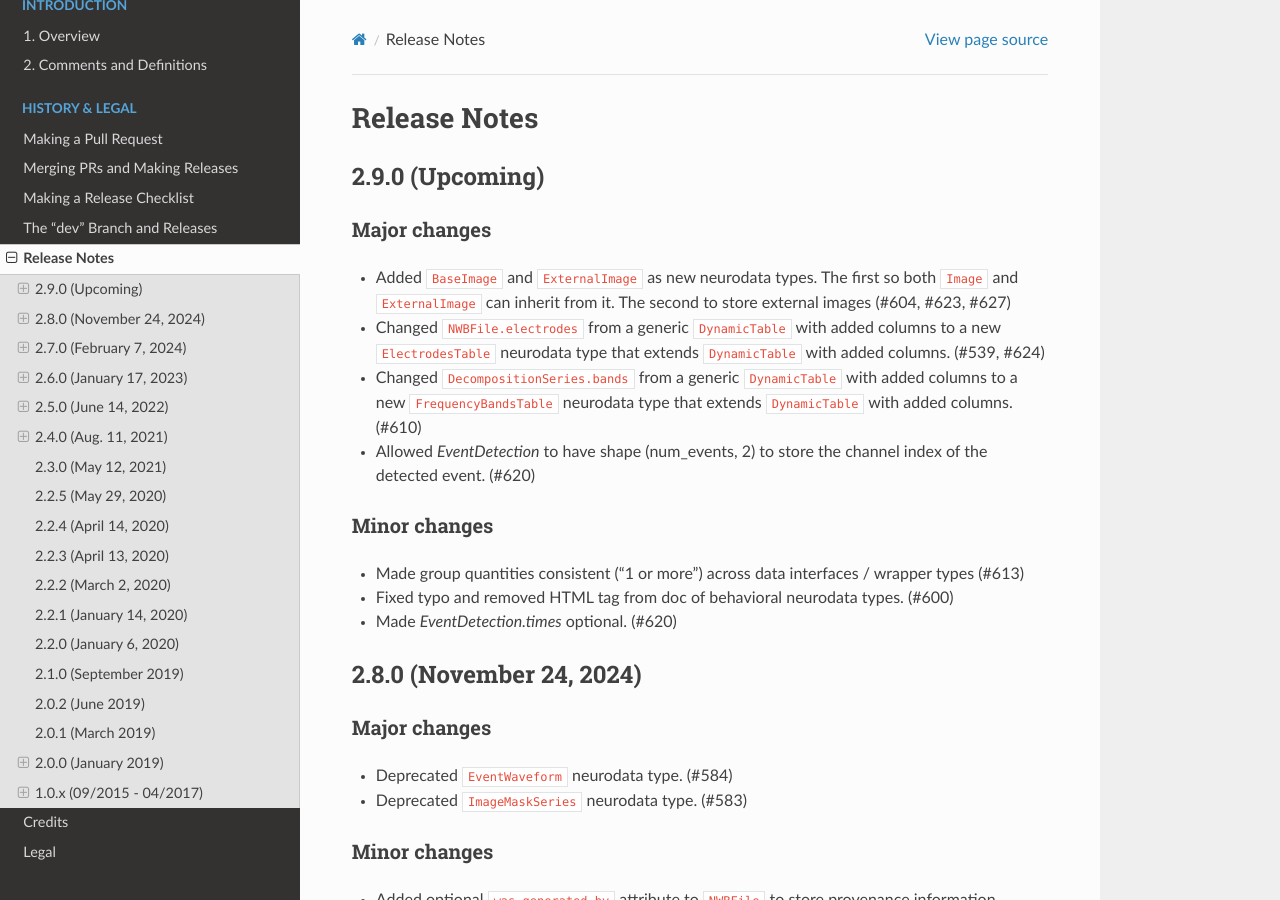
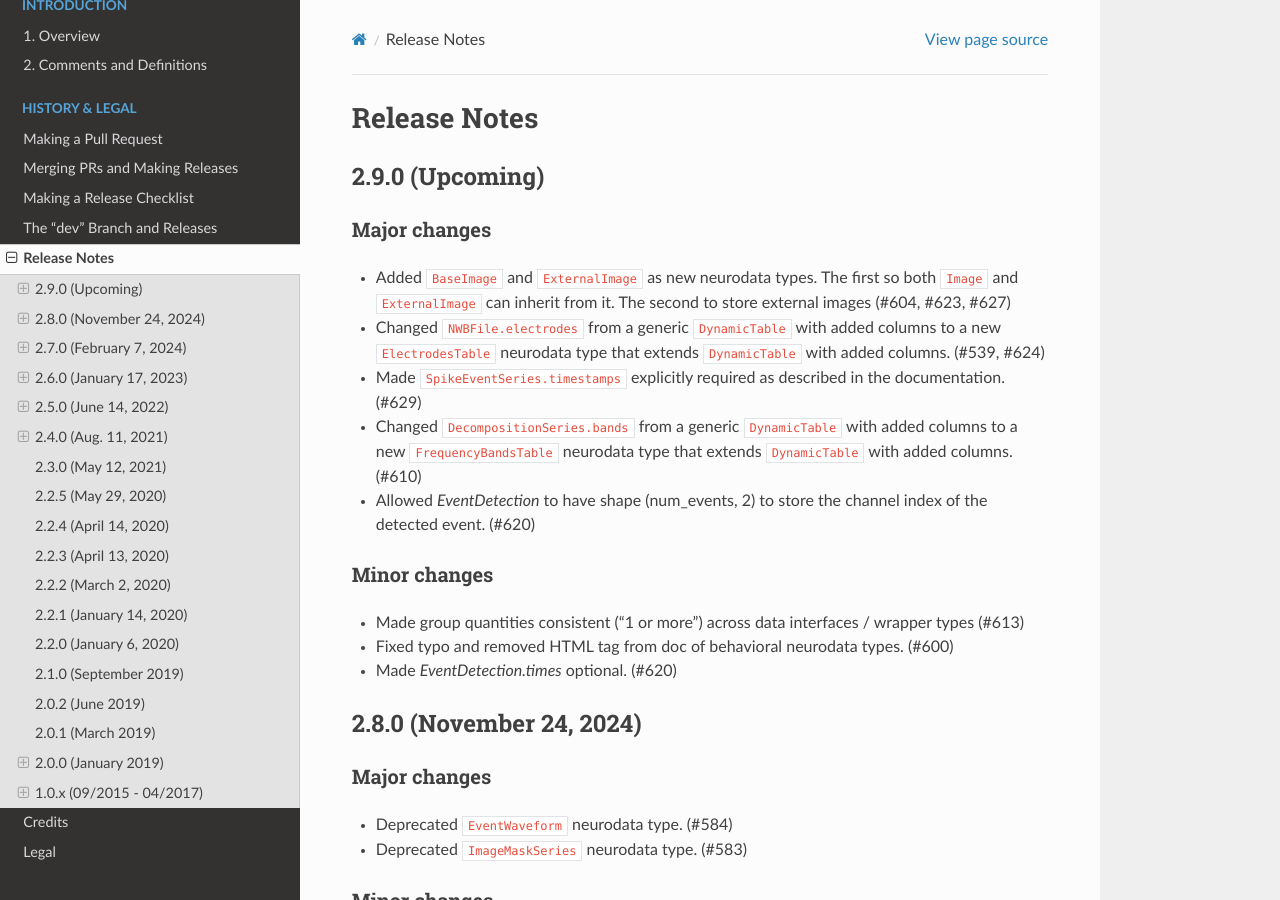
Before and after one commit to NeurodataWithoutBorders/nwb-schema, a Sphinx documentation site: the page built from docs/format/source/format_release_notes.rst, in a window 1280 px wide and 900 px high. Built offline with Sphinx 7.4.7 and the Read the Docs theme 3.1.0, drawn with Linux system fonts in a browser that asks for light colours.

Commit message:
Make SpikeEventSeries.timestamps explicitly required (#629)

```diff
--- a/docs/format/source/format_release_notes.rst
+++ b/docs/format/source/format_release_notes.rst
@@ -12,6 +12,7 @@ Major changes
   can inherit from it. The second to store external images (#604, #623, #627)
 - Changed ``NWBFile.electrodes`` from a generic ``DynamicTable`` with added columns to a new ``ElectrodesTable``
   neurodata type that extends ``DynamicTable`` with added columns. (#539, #624)
+- Made ``SpikeEventSeries.timestamps`` explicitly required as described in the documentation. (#629)
 - Changed ``DecompositionSeries.bands`` from a generic ``DynamicTable`` with added columns to a new ``FrequencyBandsTable`` neurodata type that extends ``DynamicTable`` with added columns. (#610)
 - Allowed `EventDetection` to have shape (num_events, 2) to store the channel index of the detected event. (#620)
 
```
Also changed, not shown: 1 other file.
